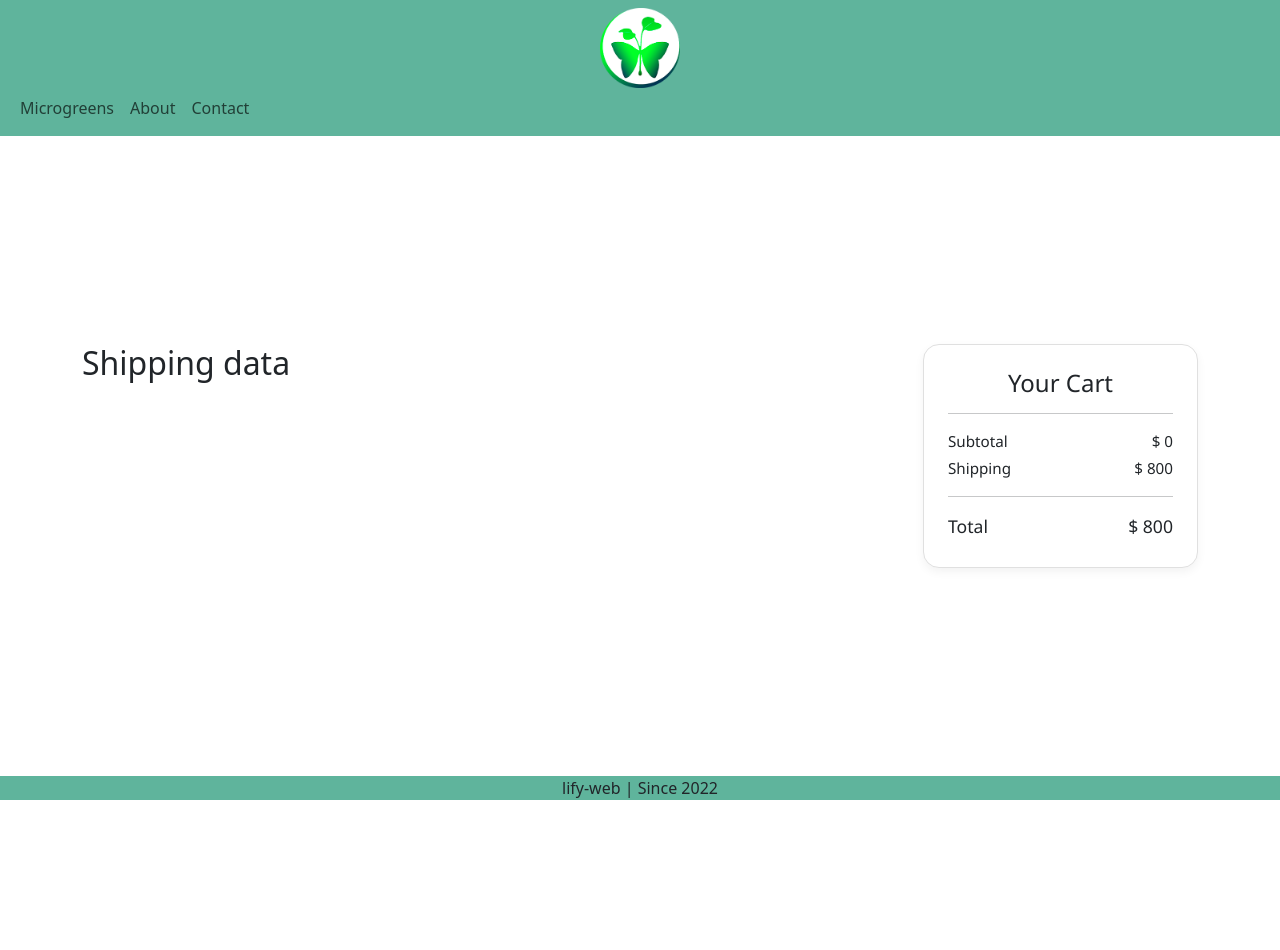
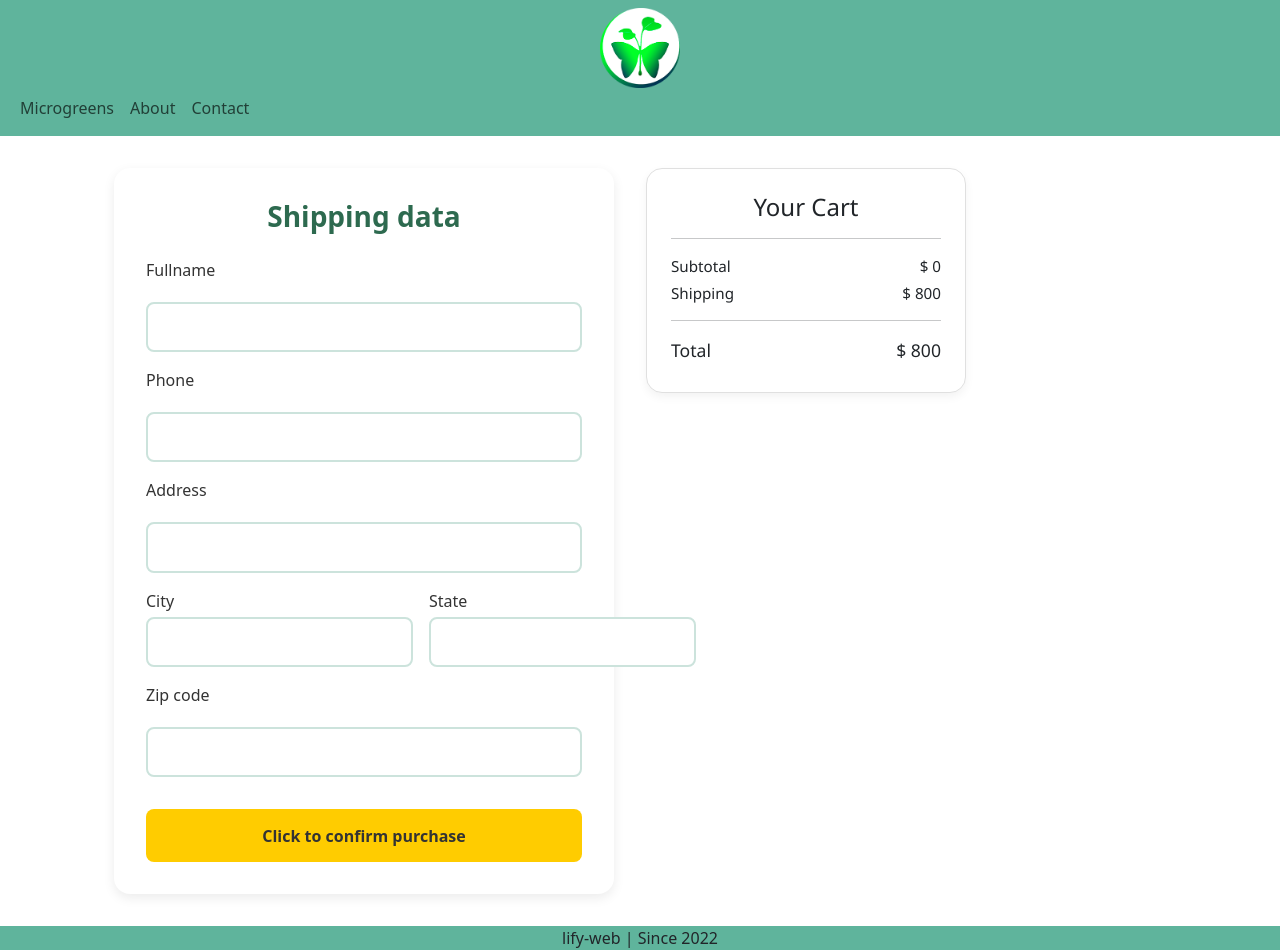
Before and after one commit to aguslorenzo/Angular, an Angular app in the folder lify-web/: page /checkout in a window 1280 px wide. Before the commit the page ends 800 px from the top, so only its background shows below. Built offline with nearby package versions, Linux system fonts and the light colour scheme.

Commit message:
post sign-up funcionando

```diff
--- a/lify-web/src/app/checkout-form/checkout-form.component.html
+++ b/lify-web/src/app/checkout-form/checkout-form.component.html
@@ -1,8 +1,32 @@
 <div class="shop-container">
     <div class="checkout-form">
         <h2>Shipping data</h2>
-        <form [formGroup]="checkoutForm" >
+        <form [formGroup]="checkoutForm">
+            <label for="fullName">Fullname</label>
+            <input id="fullName" formControlName="fullName">
 
+            <label for="telephone">Phone</label>
+            <input id="telephone" formControlName="telephone">
+
+            <div formGroupName="address" class="address-group">
+                <label for="street">Address</label>
+                <input id="street" formControlName="street" />
+
+                <div class="inline-group">
+                    <div>
+                        <label for="city">City</label>
+                        <input id="city" formControlName="city" />
+                    </div>
+                    <div>
+                        <label for="state">State</label>
+                        <input id="state" formControlName="state" />
+                    </div>
+                </div>
+
+                <label for="zip">Zip code</label>
+                <input id="zip" formControlName="zip" />
+            </div>
+            <button type="submit">Click to confirm purchase</button>
         </form>
     </div>
     <div class="cart"><app-microgreen-cart [hideCheckoutButton]="true"></app-microgreen-cart></div>
--- a/lify-web/src/app/checkout-form/checkout-form.component.scss
+++ b/lify-web/src/app/checkout-form/checkout-form.component.scss
@@ -1,6 +1,9 @@
 .shop-container {
   display: flex;
-  gap: 1rem;
+  flex-wrap: wrap;
+  justify-content: space-between;
+  gap: 2rem;
+  padding: 2rem;
 
   .checkout-form {
     flex: 3;
@@ -10,3 +13,82 @@
     flex: 1;
   }
 }
+.checkout-form {
+  background: #ffffff;
+  padding: 2rem;
+  border-radius: 1rem;
+  box-shadow: 0 4px 12px rgba(0, 0, 0, 0.08);
+  max-width: 500px;
+  width: 100%;
+
+  h2 {
+    margin-bottom: 1.5rem;
+    color: #2d6a4f;
+    font-size: 1.75rem;
+    font-weight: 600;
+    text-align: center;
+  }
+
+  form {
+    display: flex;
+    flex-direction: column;
+    gap: 1rem;
+
+    label {
+      font-weight: 500;
+      color: #333;
+      margin-bottom: 0.25rem;
+    }
+
+    input {
+      padding: 0.7rem 1rem;
+      border: 2px solid #cce3dc;
+      border-radius: 0.5rem;
+      font-size: 1rem;
+      transition: border-color 0.3s;
+
+      &:focus {
+        border-color: #40916c;
+        outline: none;
+        box-shadow: 0 0 0 3px rgba(64, 145, 108, 0.15);
+      }
+    }
+
+    .address-group {
+      display: flex;
+      flex-direction: column;
+      gap: 1rem;
+
+      .inline-group {
+        display: flex;
+        gap: 1rem;
+
+        > div {
+          flex: 1;
+        }
+      }
+    }
+
+    button[type="submit"] {
+      background-color: #ffcc00;
+      color: #333;
+      border: none;
+      padding: 0.9rem 1.2rem;
+      font-size: 1rem;
+      font-weight: 600;
+      border-radius: 0.5rem;
+      cursor: pointer;
+      margin-top: 1rem;
+      transition: background-color 0.3s ease, transform 0.2s;
+
+      &:hover {
+        background-color: #f0b800;
+        transform: translateY(-2px);
+      }
+
+      &:active {
+        transform: translateY(0);
+      }
+    }
+  }
+}
--- a/lify-web/src/app/checkout-form/checkout-form.component.ts
+++ b/lify-web/src/app/checkout-form/checkout-form.component.ts
@@ -10,9 +10,13 @@ import { FormControl, FormGroup, ReactiveFormsModule, Validators } from '@angula
 })
 export class CheckoutFormComponent {
   checkoutForm = new FormGroup({
-    username: new FormControl('', [Validators.required]),
-    email: new FormControl('', [Validators.required, Validators.email]),
-    password: new FormControl('', [Validators.required, Validators.minLength(8)]),
-    repeatPassword: new FormControl('', []),
+    fullName: new FormControl('', [Validators.required]),
+    telephone: new FormControl('', [Validators.required]),
+    address: new FormGroup ({
+      street: new FormControl('', [Validators.required]),
+      city: new FormControl('', [Validators.required]),
+      state: new FormControl('', [Validators.required]),
+      zip: new FormControl('', [Validators.required]),
+    })
   });
 }
--- a/lify-web/src/app/microgreen-cart/microgreen-cart.component.html
+++ b/lify-web/src/app/microgreen-cart/microgreen-cart.component.html
@@ -31,6 +31,6 @@
             <span class="label">Total</span>
             <span class="value">$ {{ getSubtotal(cartItems) + shippingCost }}</span>
         </div>
-        <button class="checkout-btn" routerLink="/contact" *ngIf="!hideCheckoutButton">Place Order →</button> <!--cambiar /endpoint-->
+        <button class="checkout-btn" routerLink="/contact" *ngIf="!hideCheckoutButton">Checkout →</button> <!--cambiar /endpoint-->
     </div>
 </div>
--- a/lify-web/src/app/sign-up/sign-up.component.html
+++ b/lify-web/src/app/sign-up/sign-up.component.html
@@ -20,16 +20,16 @@
         <label for="password">Password</label>
         <input id="password" type="password" formControlName="password">
         <div>
-            <p *ngIf="formSignUp.get('password')?.hasError('requiered')">el password es requerido</p>
-            <p *ngIf="formSignUp.get('password')?.hasError('minLength')">el password debe tener minimo 6 caracteres</p>
+            <p *ngIf="formSignUp.get('password')?.hasError('requiered')">Password is requiered.</p>
+            <p *ngIf="formSignUp.get('password')?.hasError('minlength')">Password must have at least 8 characters.</p>
         </div>
     </div>
     <div >
         <label for="repeatPassword">Repeat password</label>
         <input id="repeatPassword" type="password" formControlName="repeatPassword">
-        <p *ngIf="formSignUp.hasError('passwordMismatch')">Las constraseñas no coinciden</p>
+        <p *ngIf="formSignUp.hasError('passwordMismatch')">Passwords don't match.</p>
     </div>
-    <button [disabled]="formSignUp.invalid" type="submit" routerLink="/checkout">Sign up</button>
+    <button [disabled]="formSignUp.invalid" type="submit">Sign up</button>
 </form>
 
 <!--esto solo para chequear-->
--- a/lify-web/src/app/sign-up/sign-up.component.ts
+++ b/lify-web/src/app/sign-up/sign-up.component.ts
@@ -1,11 +1,12 @@
 import { NgIf } from '@angular/common';
 import { Component, output } from '@angular/core';
 import { AbstractControl, FormControl, FormGroup, ReactiveFormsModule, ValidationErrors, Validators} from '@angular/forms';
-import { RouterLink } from '@angular/router';
+import { Router } from '@angular/router';
+import { UsersDataService } from '../users-data.service';
 
 @Component({
   selector: 'app-sign-up',
-  imports: [ReactiveFormsModule, NgIf, RouterLink],
+  imports: [ReactiveFormsModule, NgIf],
   templateUrl: './sign-up.component.html',
   styleUrl: './sign-up.component.scss'
 })
@@ -17,6 +18,11 @@ export class SignUpComponent {
       repeatPassword: new FormControl('', []),
     }, [this.isMismatch]);
 
+    constructor(
+      private usersDataService: UsersDataService,
+      private router: Router
+    ) {}
+
     isMismatch(control: AbstractControl): ValidationErrors | null {
       return control.get('password')?.value !== control.get('repeatPassword')?.value
       ? {'passwordMismatch':true}
@@ -24,6 +30,15 @@ export class SignUpComponent {
     };
 
     onSubmit(){
-      console.log(this.formSignUp.value);
-    }
+
+      const {username, email, password} = this.formSignUp.value;
+
+      this.usersDataService.addUser({username: username!, email: email!, password: password!}).subscribe({
+        next: () => {
+          console.log('Usuario registrado');
+          this.router.navigate(['/checkout']);
+        },
+        error: (err) => console.error('Error registrando usuario', err)
+    });
 }
+}
--- /dev/null
+++ b/lify-web/src/app/users-data.service.ts
@@ -0,0 +1,24 @@
+import { HttpClient } from '@angular/common/http';
+import { Injectable } from '@angular/core';
+import { Observable } from 'rxjs';
+
+const URL = 'https://686575db5b5d8d03398138b5.mockapi.io/lify/users';
+
+export interface User {
+  username: string;
+  email: string;
+  password: string;
+}
+
+@Injectable({
+  providedIn: 'root'
+})
+
+export class UsersDataService {
+
+  constructor(private http: HttpClient) { }
+
+  public addUser(user: User): Observable<User> {
+    return this.http.post<User>(URL, user);
+  }
+}
```
